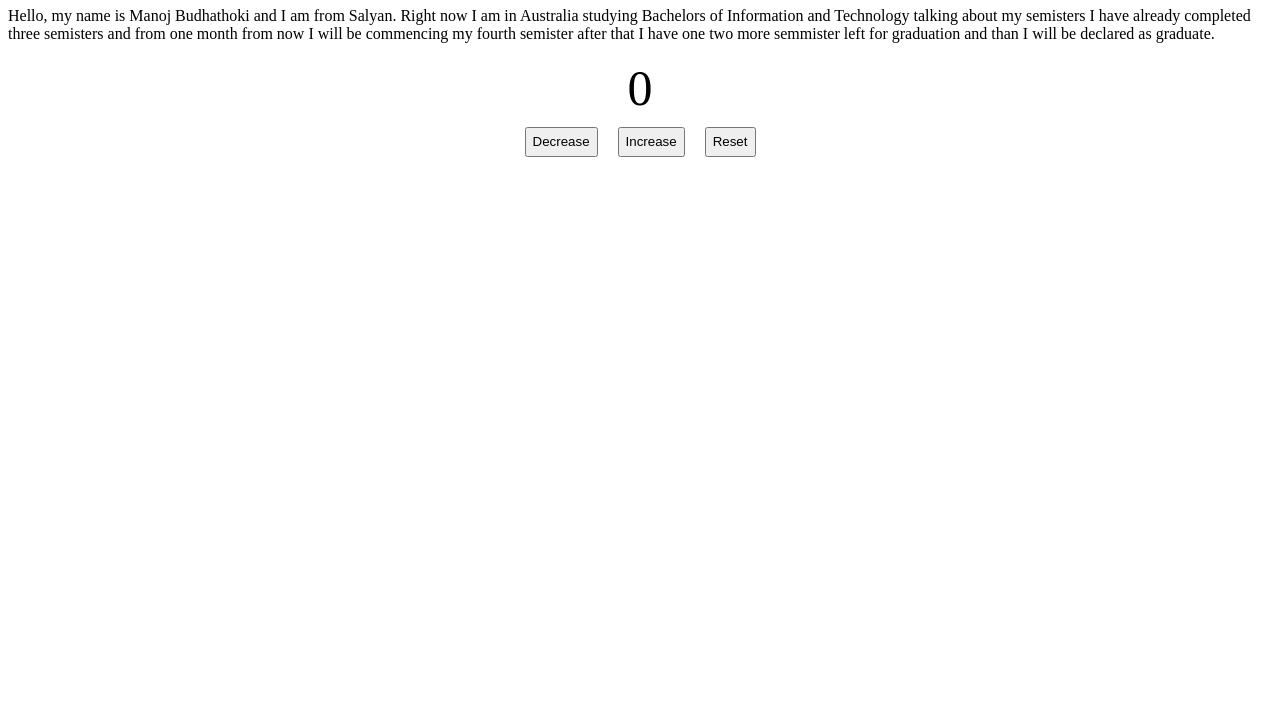
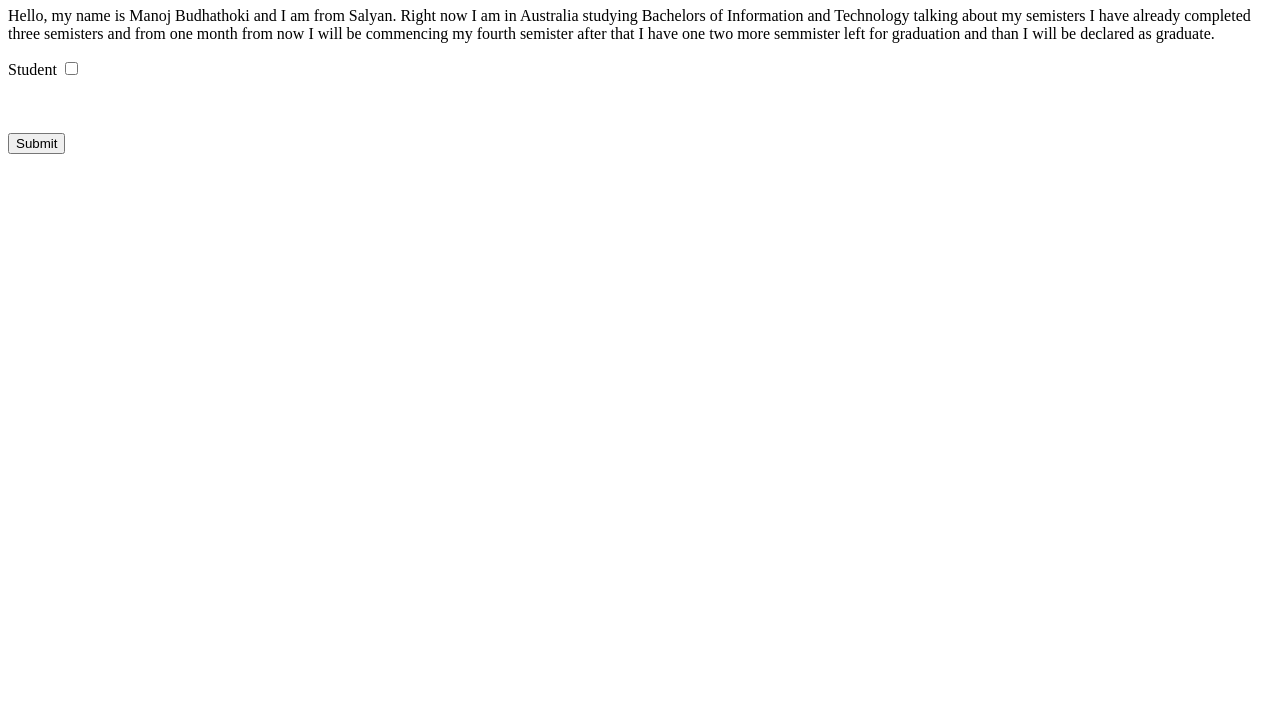
Before and after one commit to MrManojBudhathoki/Learning-javaScript, a plain HTML site: page index.html in a window 1280 px wide. Shown: the part 73-800 px from the top of the page. Drawn offline with Linux system fonts and the light colour scheme.

Commit message:
discountMessage for students

```diff
--- a/index.html
+++ b/index.html
@@ -8,11 +8,11 @@
         <h1>Welcome to the scession</h1>
         <p>Hello, my name is Manoj Budhathoki and I am from Salyan. Right now I am in Australia studying Bachelors of Information and Technology talking about my semisters I have already completed three semisters and from one month from now I will be commencing my fourth semister after that I have one two  more semmister left for graduation and than I will be declared as graduate.</p>
 
-        <label id="countLabel">0</label>
-        <div id="boxButtons">
-            <button id="decreaseButton">Decrease</button>
-            <button id="increaseButton">Increase</button>
-            <button id="resetButton">Reset</button>
+        <label for="mycheckbox">Student</label>
+        <input type="checkbox" id="mycheckbox"><br><br>
+
+        <label id="discountMessage"></label><br><br>
+        <button id="SubmitButton">Submit</button>
 
         </div>
         <script src="index.js"></script>
--- /dev/null
+++ b/index.js
@@ -0,0 +1,42 @@
+// if statement = a basic form of decision making
+//                if a condition is true, then do something
+//                if not, then don't do it!
+
+//let age = window.prompt("Enter your age: ");
+/*
+if(age > 60){
+    console.log("You are an senior citizen!")
+}
+else if(age >= 18){
+    console.log("You are an adult!");
+
+}
+else if(age < 0){
+    console.log("YOU HAVEN'T BEEN BORN YET!");
+}
+else if(age > 60){
+    console.log("You are an senior citizen!")
+}
+else{
+    console.log("You are an child!");
+} */
+
+/*let student = true;
+
+if(true){
+    console.log("You can enter inside the class.")
+}
+else{
+    console.log("You are not an student so you are not allowed to enter inside the class.")
+}*/
+
+document.getElementById("SubmitButton").onclick = function(){
+    if(document.getElementById("mycheckbox").checked){
+        document.getElementById("discountMessage").innerHTML = "You are entitled to a discount.";
+
+    }
+    else{
+        document.getElementById("discountMessage").innerHTML = "You are not a student and are not entitled to a discount.";
+
+    }
+}
```
